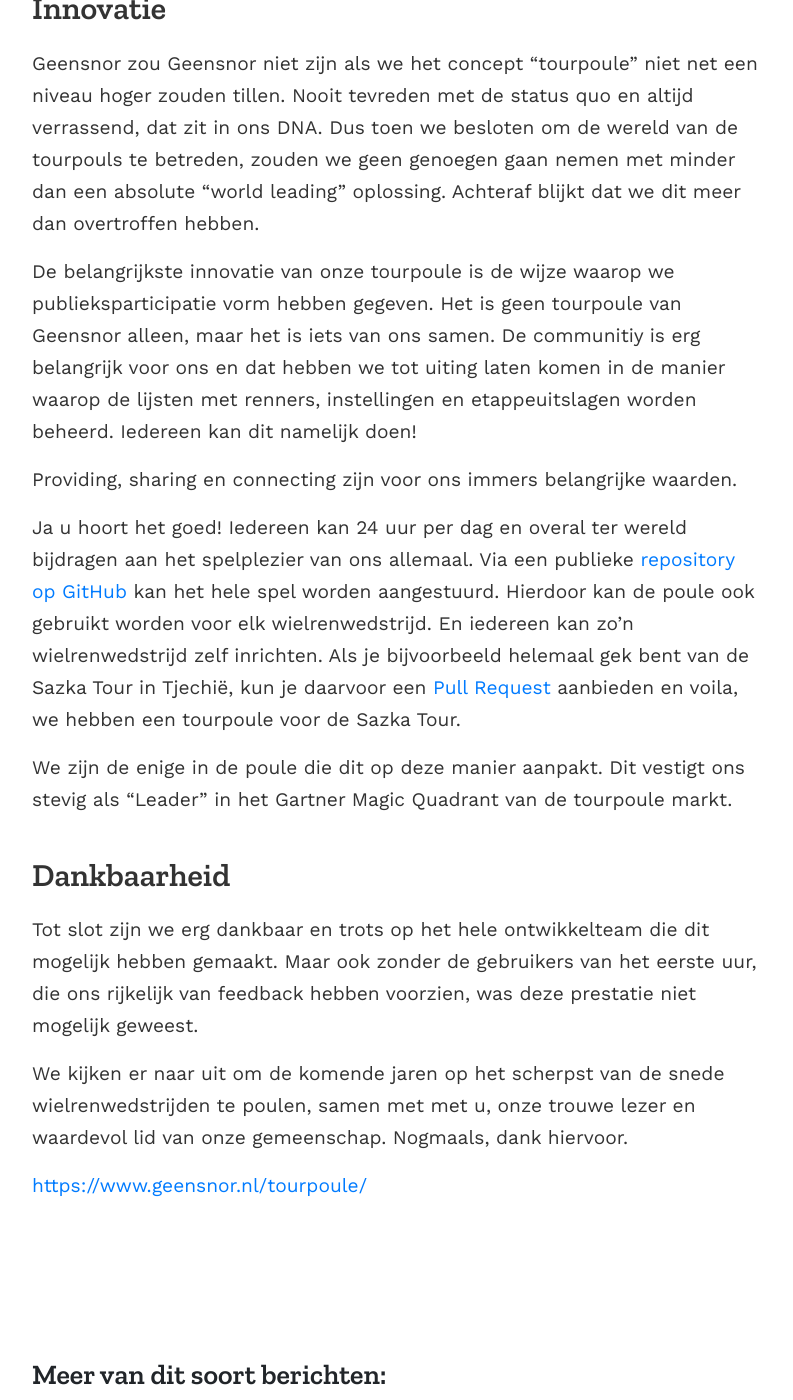
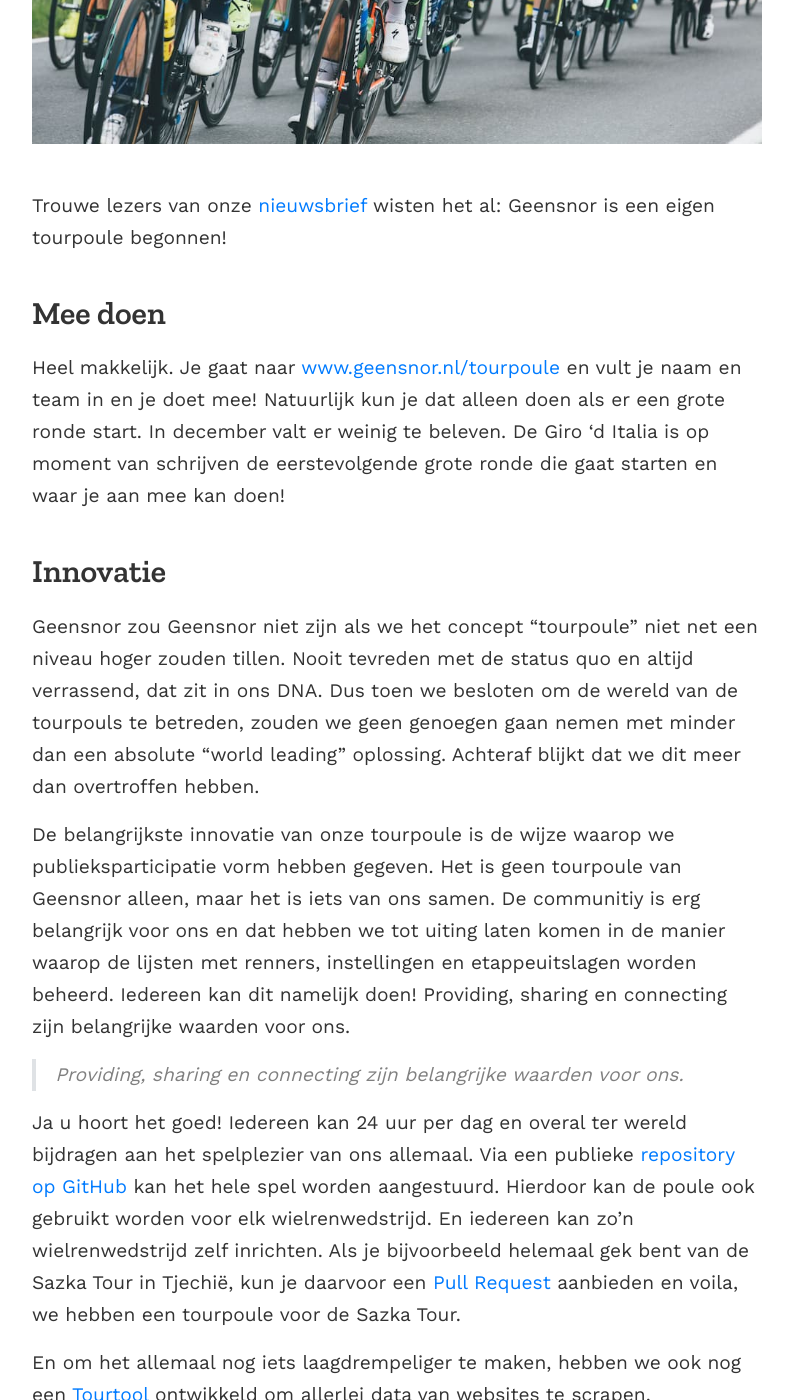
Before and after one commit to geensnor/geensnor.nl, a Jekyll site: the page built from _posts/2022-05-03-geensnor-tourpoule.md, in a window 1280 px wide and 1400 px high, scrolled down 889 px. Shown: the whole window, without its empty margins (243-1036 px from the left). Built offline with Jekyll 4.4.1, drawn with Linux system fonts in a browser that asks for light colours; some of the changed text lies outside the part shown.

Commit message:
afbeelding en aanvullingen

```diff
--- a/_posts/2022-05-03-geensnor-tourpoule.md
+++ b/_posts/2022-05-03-geensnor-tourpoule.md
@@ -5,6 +5,8 @@ categories:
   - Wielrennerij
   - Vertier
 ---
+
+![wielrenners](assets/posts/tourpoule-afbeelding.jpg)
 
 Trouwe lezers van onze [nieuwsbrief](https://www.tussenneusenlippendoor.nl/) wisten het al: Geensnor is een eigen tourpoule begonnen!
 
@@ -16,11 +18,13 @@ Heel makkelijk. Je gaat naar [www.geensnor.nl/tourpoule](https://www.geensnor.nl
 
 Geensnor zou Geensnor niet zijn als we het concept "tourpoule" niet net een niveau hoger zouden tillen. Nooit tevreden met de status quo en altijd verrassend, dat zit in ons DNA. Dus toen we besloten om de wereld van de tourpouls te betreden, zouden we geen genoegen gaan nemen met minder dan een absolute "world leading" oplossing. Achteraf blijkt dat we dit meer dan overtroffen hebben.
 
-De belangrijkste innovatie van onze tourpoule is de wijze waarop we publieksparticipatie vorm hebben gegeven. Het is geen tourpoule van Geensnor alleen, maar het is iets van ons samen. De communitiy is erg belangrijk voor ons en dat hebben we tot uiting laten komen in de manier waarop de lijsten met renners, instellingen en etappeuitslagen worden beheerd. Iedereen kan dit namelijk doen!
+De belangrijkste innovatie van onze tourpoule is de wijze waarop we publieksparticipatie vorm hebben gegeven. Het is geen tourpoule van Geensnor alleen, maar het is iets van ons samen. De communitiy is erg belangrijk voor ons en dat hebben we tot uiting laten komen in de manier waarop de lijsten met renners, instellingen en etappeuitslagen worden beheerd. Iedereen kan dit namelijk doen! Providing, sharing en connecting zijn belangrijke waarden voor ons.
 
-Providing, sharing en connecting zijn voor ons immers belangrijke waarden.
+> Providing, sharing en connecting zijn belangrijke waarden voor ons.
 
 Ja u hoort het goed! Iedereen kan 24 uur per dag en overal ter wereld bijdragen aan het spelplezier van ons allemaal. Via een publieke [repository op GitHub](https://github.com/geensnor/Geensnor-Tourpoule-Data) kan het hele spel worden aangestuurd. Hierdoor kan de poule ook gebruikt worden voor elk wielrenwedstrijd. En iedereen kan zo'n wielrenwedstrijd zelf inrichten. Als je bijvoorbeeld helemaal gek bent van de Sazka Tour in Tjechië, kun je daarvoor een [Pull Request](https://www.howtogeek.com/devops/what-are-git-pull-requests-and-how-do-you-use-them/) aanbieden en voila, we hebben een tourpoule voor de Sazka Tour.
+
+En om het allemaal nog iets laagdrempeliger te maken, hebben we ook nog een [Tourtool](http://geensnor.nl/tourtool/) ontwikkeld om allerlei data van websites te scrapen.
 
 We zijn de enige in de poule die dit op deze manier aanpakt. Dit vestigt ons stevig als "Leader" in het Gartner Magic Quadrant van de tourpoule markt.
 
```
Also changed, not shown: assets/posts/tourpoule-afbeelding.jpg (added).
